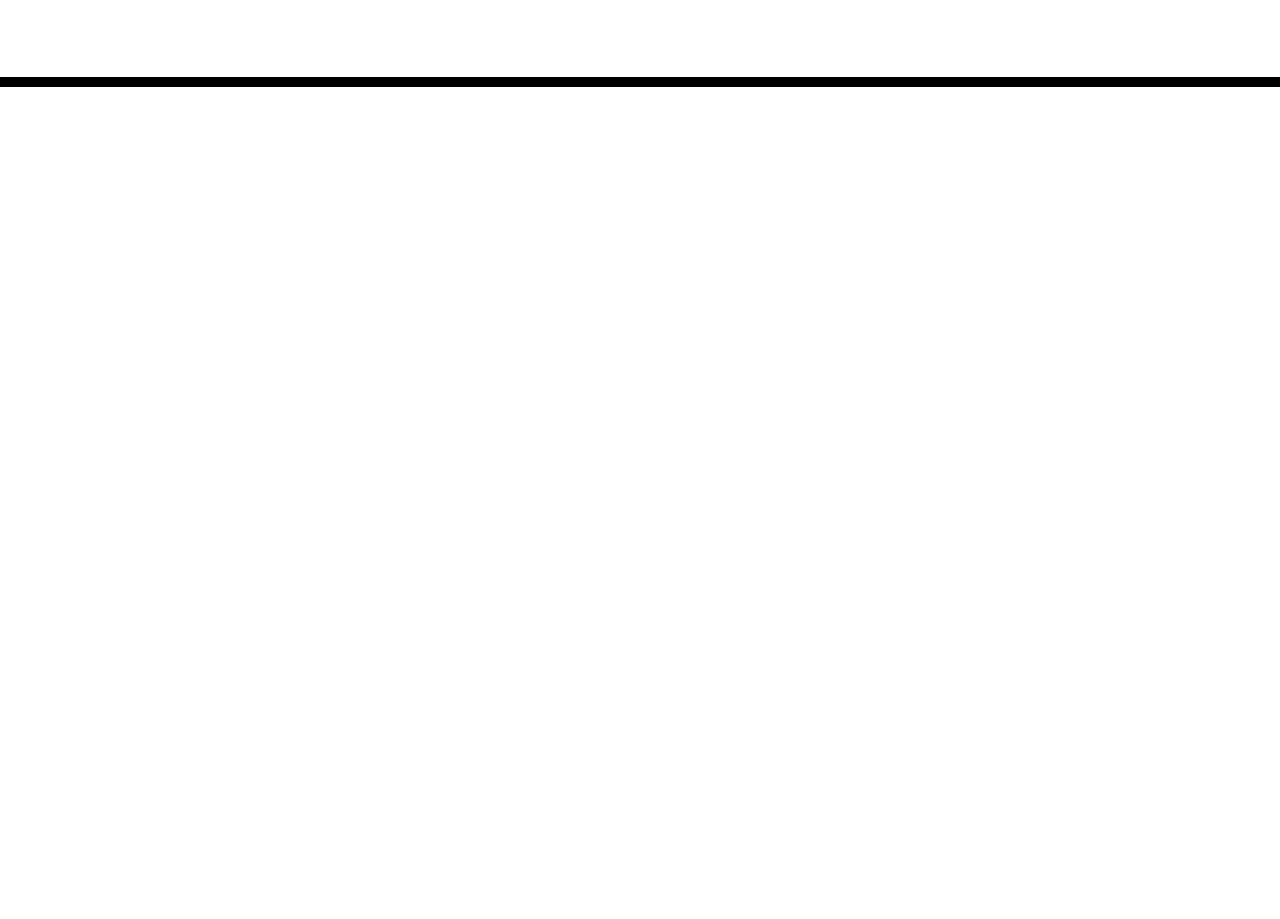
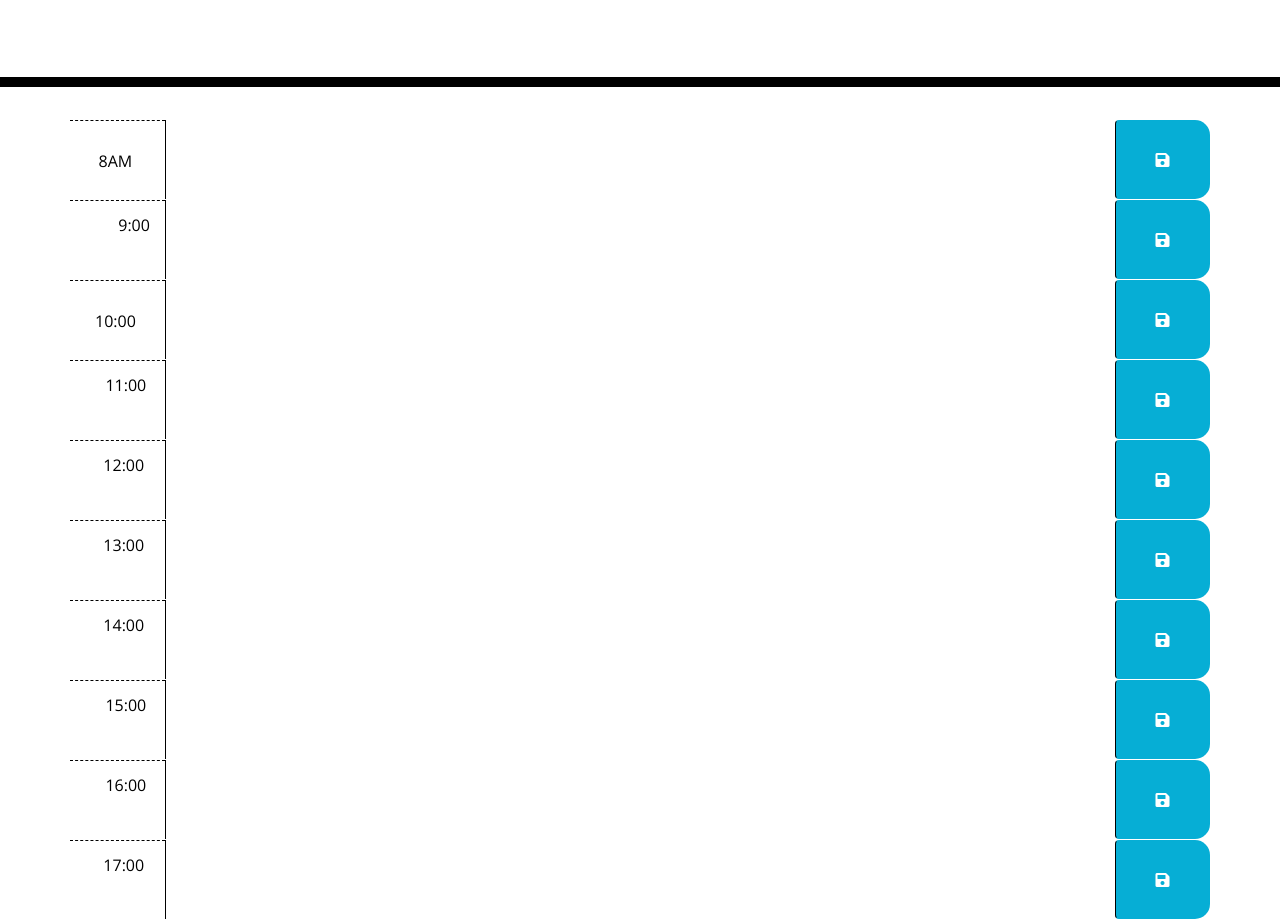
Before and after one commit to chamibia/scheduler, a plain HTML site: page index.html in a window 1280 px wide. Shown: the part 181-1100 px from the top of the page. Before the commit the page ends 800 px from the top, so only its background shows below. Drawn offline with nearby package versions, Linux system fonts and the light colour scheme.

Commit message:
rows added to HTML

```diff
--- a/index.html
+++ b/index.html
@@ -4,33 +4,130 @@
     <meta charset="UTF-8" />
     <meta name="viewport" content="width=device-width, initial-scale=1.0" />
     <meta http-equiv="X-UA-Compatible" content="ie=edge" />
-    <link
-      rel="stylesheet"
-      href="https://stackpath.bootstrapcdn.com/bootstrap/4.3.1/css/bootstrap.min.css"
-    />
-    <link
-      rel="stylesheet"
-      href="https://use.fontawesome.com/releases/v5.8.1/css/all.css"
-      integrity="sha384-50oBUHEmvpQ+1lW4y57PTFmhCaXp0ML5d60M1M7uH2+nqUivzIebhndOJK28anvf"
-      crossorigin="anonymous"
-    />
-    <link
-      href="https://fonts.googleapis.com/css?family=Open+Sans&display=swap"
-      rel="stylesheet"
-    />
+    <link rel="stylesheet" href="https://stackpath.bootstrapcdn.com/bootstrap/4.3.1/css/bootstrap.min.css" />
+    <link rel="stylesheet" href="https://use.fontawesome.com/releases/v5.8.1/css/all.css"
+        integrity="sha384-50oBUHEmvpQ+1lW4y57PTFmhCaXp0ML5d60M1M7uH2+nqUivzIebhndOJK28anvf" crossorigin="anonymous"/>
+    <link href="https://fonts.googleapis.com/css?family=Open+Sans&display=swap" rel="stylesheet"/>
     <link rel="stylesheet" href="style.css" />
     <title>Work Day Scheduler</title>
   </head>
 
   <body>
+    <!--header-->
     <header class="jumbotron">
       <h1 class="display-3">Work Day Scheduler</h1>
       <p class="lead">A simple calendar app for scheduling your work day</p>
       <p id="currentDay" class="lead"></p>
     </header>
+
+
     <div class="container">
+
       <!-- Timeblocks go here -->
+      <div id="hour8" class="row time-block">
+        <div class="col-md-1 hour">
+          8AM
+        </div>
+        <textarea class="col-md-10 description">
+        </textarea>
+        <button class="btn saveBtn col-md-1"><i class="fas fa-save"></i></button>
     </div>
+
+    <div id="hour9" class="row time-block">
+      <div class="col-md-1 hour">
+        9:00
+      </div>
+      <textarea class="col-md-10 description">
+      </textarea>
+      <button class="btn saveBtn col-md-1"><i class="fas fa-save"></i></button>
+  </div>
+  <div id="hour10" class="row time-block">
+    <div class="col-md-1 hour">
+      10:00
+    </div>
+    <textarea class="col-md-10 description">
+    </textarea>
+    <button class="btn saveBtn col-md-1"><i class="fas fa-save"></i></button>
+</div>
+
+<div id="hour11" class="row time-block">
+  <div class="col-md-1 hour">
+    11:00
+  </div>
+  <textarea class="col-md-10 description">
+  </textarea>
+  <button class="btn saveBtn col-md-1"><i class="fas fa-save"></i></button>
+</div>
+
+<div id="hour12" class="row time-block">
+  <div class="col-md-1 hour">
+    12:00
+  </div>
+  <textarea class="col-md-10 description">
+  </textarea>
+  <button class="btn saveBtn col-md-1"><i class="fas fa-save"></i></button>
+</div>
+
+<div id="hour13" class="row time-block">
+  <div class="col-md-1 hour">
+    13:00
+  </div>
+  <textarea class="col-md-10 description">
+  </textarea>
+  <button class="btn saveBtn col-md-1"><i class="fas fa-save"></i></button>
+</div>
+
+<div id="hour14" class="row time-block">
+  <div class="col-md-1 hour">
+    14:00
+  </div>
+  <textarea class="col-md-10 description">
+  </textarea>
+  <button class="btn saveBtn col-md-1"><i class="fas fa-save"></i></button>
+</div>
+
+<div id="hour15" class="row time-block">
+  <div class="col-md-1 hour">
+    15:00
+  </div>
+  <textarea class="col-md-10 description">
+  </textarea>
+  <button class="btn saveBtn col-md-1"><i class="fas fa-save"></i></button>
+</div>
+
+<div id="hour16" class="row time-block">
+  <div class="col-md-1 hour">
+    16:00
+  </div>
+  <textarea class="col-md-10 description">
+  </textarea>
+  <button class="btn saveBtn col-md-1"><i class="fas fa-save"></i></button>
+</div>
+
+<div id="hour17" class="row time-block">
+  <div class="col-md-1 hour">
+    17:00
+  </div>
+  <textarea class="col-md-10 description">
+  </textarea>
+  <button class="btn saveBtn col-md-1"><i class="fas fa-save"></i></button>
+</div>
+
+
+
+
+
+
+
+
+
+
+
+
+
+
+
+
 
     <script src="https://code.jquery.com/jquery-3.4.1.min.js"></script>
     <script src="https://cdnjs.cloudflare.com/ajax/libs/moment.js/2.24.0/moment.min.js"></script>
```
